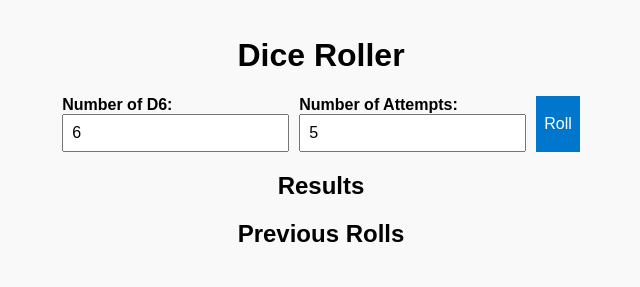
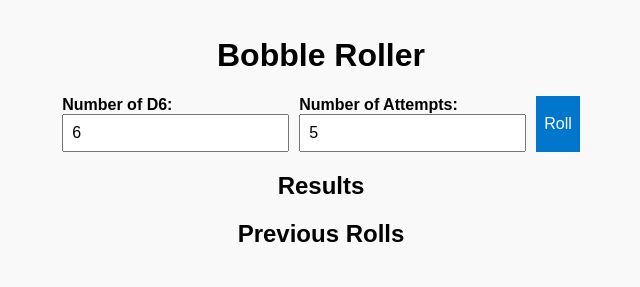
Before and after one commit to statisticalpanda/bobbleroller, a plain HTML site: page index.html in a window 1280 px wide. Shown: the whole page, without its empty margins (319-959 px from the left). Drawn offline with Linux system fonts and the light colour scheme.

Commit message:
Update index.html

```diff
--- a/index.html
+++ b/index.html
@@ -80,7 +80,7 @@
   </style>
 </head>
 <body>
-  <h1>Dice Roller</h1>
+  <h1>Bobble Roller</h1>
   <div class="controls">
     <label>
       Number of D6:
```
